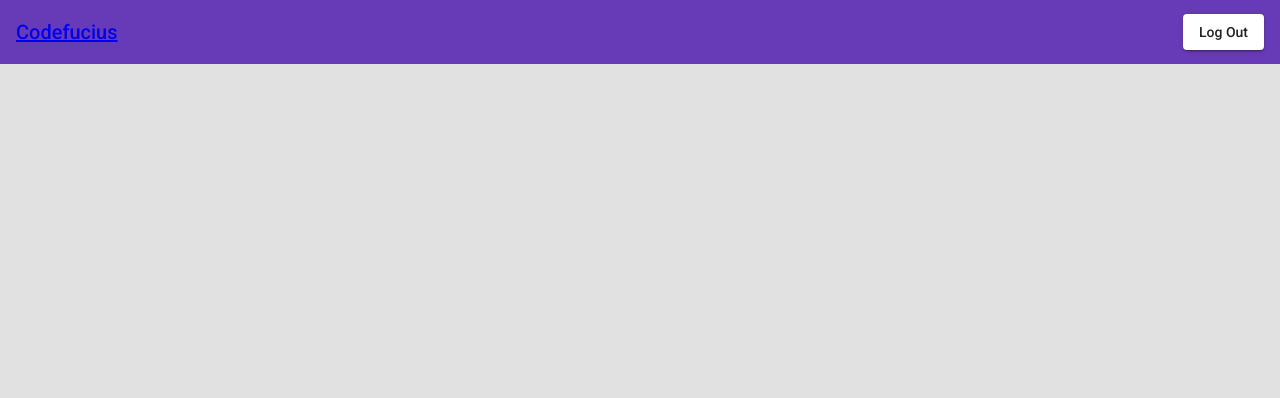
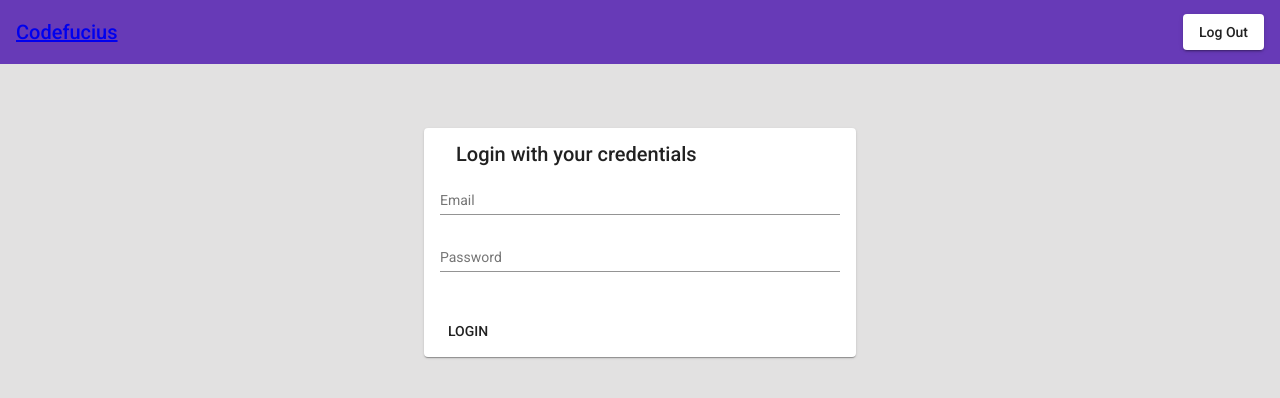
Before and after one commit to Capstone-Codefucius/codefucius-ui, an Angular app: page / in a window 1280 px wide. Shown: the top 398 px of the page. Built offline with nearby package versions, Linux system fonts and the light colour scheme.

Commit message:
create login box. not hooked up to open connect ID

```diff
--- a/src/app/app-routing.module.ts
+++ b/src/app/app-routing.module.ts
@@ -7,7 +7,6 @@ import { ManagerComponent } from './manager/manager.component';
 import { RevieweeComponent} from './reviewee/reviewee.component';
 import { ReviewerComponent } from './reviewer/reviewer.component';
 
-//made changed 10/30
 const routes: Routes = [
   { path: '', component: LoginComponent },
   { path: 'manager', component: ManagerComponent },
--- a/src/app/app.module.ts
+++ b/src/app/app.module.ts
@@ -12,7 +12,10 @@ import { NavComponent } from './nav/nav.component';
 
 
 import{BrowserAnimationsModule} from '@angular/platform-browser/animations';
+//custom class made for material
 import{MaterialModule} from './material';
+
+
 
 @NgModule({
   declarations: [
--- a/src/app/login/login.component.css
+++ b/src/app/login/login.component.css
@@ -0,0 +1,16 @@
+.login-card {
+    max-width: 400px;
+
+    width: 75%;
+    margin: 5% auto;
+}
+
+.login-form {
+    min-width: 150px;
+    max-width: 500px;
+    width: 100%;
+ }
+
+.box-full-width {
+    width: 100%;
+}
--- a/src/app/login/login.component.html
+++ b/src/app/login/login.component.html
@@ -1,4 +1,23 @@
-<!--<p>
-  login works!
-</p>
--->
+<mat-card class="login-card">
+  <mat-card-header>
+    <mat-card-title>Login with your credentials</mat-card-title>
+  </mat-card-header>
+  <mat-card-content>
+
+    <form class="login-form">
+      <mat-form-field class="box-full-width">
+        <mat-label>Email</mat-label>
+        <input matInput placeholder="email@address.com">
+      </mat-form-field>
+
+      <mat-form-field class="box-full-width">
+        <mat-label>Password</mat-label>
+        <input type="password" matInput placeholder="">
+      </mat-form-field>
+    </form>
+
+  </mat-card-content>
+  <mat-card-actions>
+    <button mat-button>LOGIN</button>
+  </mat-card-actions>
+</mat-card>
--- a/src/app/nav/nav.component.html
+++ b/src/app/nav/nav.component.html
@@ -8,7 +8,7 @@
                 <mat-toolbar-row>
                     <span> <a routerLink="/">Codefucius</a></span>
                     <span class="header"></span>
-                    <mat-icon class="header-button" aria-hidden="false" aria-label=""></mat-icon>
+                    <!--<mat-icon class="header-button" aria-hidden="false" aria-label=""></mat-icon>-->
 
                     <button mat-raised-button>Log Out</button>
                 </mat-toolbar-row>
```
Also changed, not shown: src/app/material.ts (+28 -6 lines).
